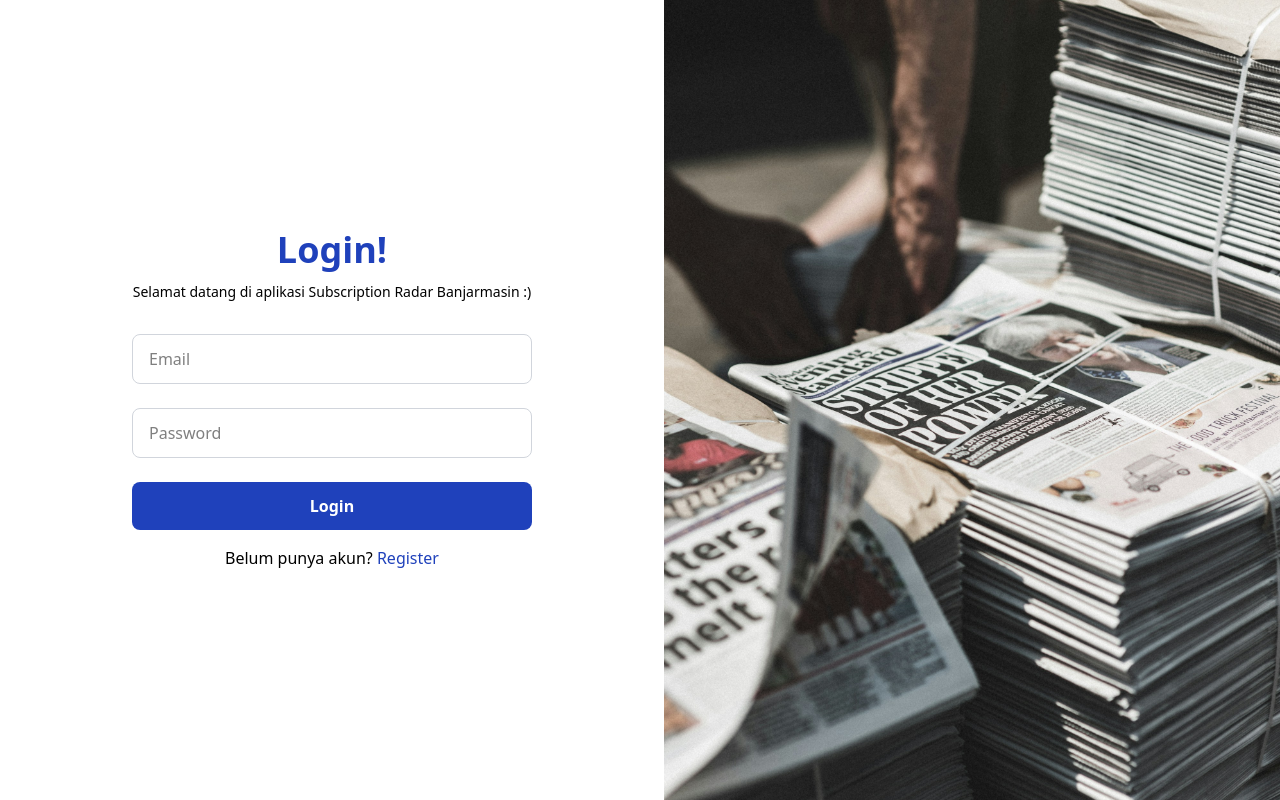
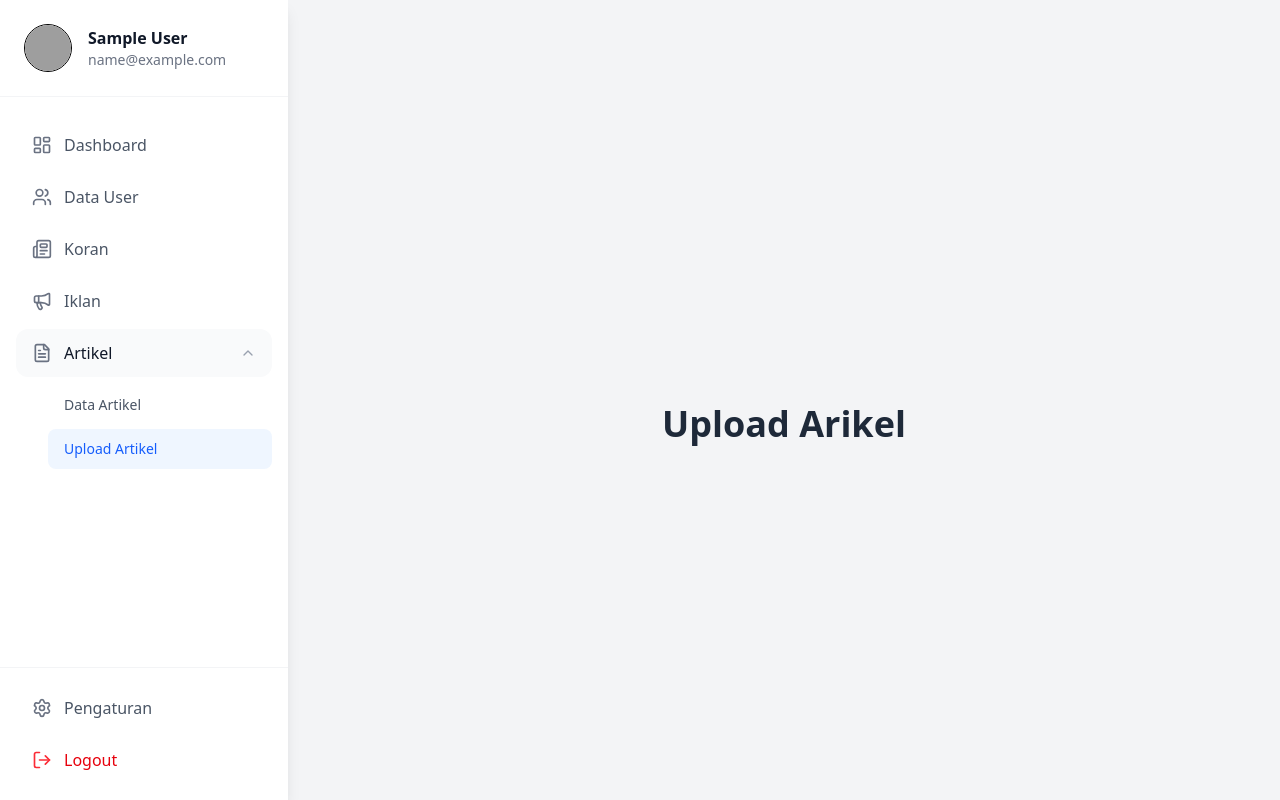
Before and after one commit to aldy02/subscriptionRadarBJM, a React (Vite) app in the folder frontend/: page /admin/artikel/upload in a window 1280 px wide. Built offline with nearby package versions, Linux system fonts and the light colour scheme; sample sign-in values are in the browser's storage; grey boxes are pictures that could not be loaded.

Commit message:
Feat: Add Sidebar Component for Admin

```diff
--- a/frontend/package.json
+++ b/frontend/package.json
@@ -12,6 +12,7 @@
   "dependencies": {
     "@tailwindcss/vite": "^4.1.12",
     "axios": "^1.11.0",
+    "lucide-react": "^0.542.0",
     "react": "^19.1.1",
     "react-dom": "^19.1.1",
     "react-router-dom": "^7.8.2",
--- a/frontend/src/App.jsx
+++ b/frontend/src/App.jsx
@@ -1,9 +1,16 @@
-import { BrowserRouter, Routes, Route } from "react-router-dom";
+import { Routes, Route } from "react-router-dom";
 import Login from "./pages/Login";
 import Register from "./pages/Register";
 import Home from "./pages/Home";
-import AdminDashboard from "./pages/AdminDashboard";
+import AdminDashboard from "./pages/admin/AdminDashboard";
+import UserData from "./pages/admin/UserData"
+import Koran from "./pages/admin/Koran"
+import Iklan from "./pages/admin/Iklan"
+import ArtikelData from "./pages/admin/ArtikelData"
+import ArtikelUpload from "./pages/admin/ArtikelUpload"
+import Settings from "./pages/admin/Settings"
 import ProtectedRoute from "./components/ProtectedRoute";
+import AdminLayout from "./layouts/AdminLayout";
 
 function App() {
 
@@ -17,11 +24,26 @@ function App() {
           <Home />
         </ProtectedRoute>
       } />
-      <Route path="/admin" element={
-        <ProtectedRoute allowedRoles={["admin"]}>
-          <AdminDashboard />
-        </ProtectedRoute>
-      } />
+
+      {/* Admin Routes */}
+      <Route
+        path="/admin"
+        element={
+          <ProtectedRoute allowedRoles={["admin"]}>
+            <AdminLayout />
+          </ProtectedRoute>
+        }>
+
+        {/* Default Admin Page */}
+        <Route index element={<AdminDashboard />} />
+        <Route path="data-user" element={<UserData />} />
+        <Route path="koran" element={<Koran />} />
+        <Route path="iklan" element={<Iklan />} />
+        <Route path="artikel/data" element={<ArtikelData />} />
+        <Route path="artikel/upload" element={<ArtikelUpload />} />
+        <Route path="pengaturan" element={<Settings />} />
+      </Route>
+
       {/* Default Redirect */}
       <Route path="*" element={<Login />} />
 
--- /dev/null
+++ b/frontend/src/components/Sidebar.jsx
@@ -0,0 +1,183 @@
+import { useState, useEffect } from "react";
+import { Link, useLocation, useNavigate } from "react-router-dom";
+import {
+  LayoutDashboard,
+  Users,
+  Newspaper,
+  Megaphone,
+  FileText,
+  Settings,
+  LogOut,
+  ChevronDown,
+} from "lucide-react";
+
+const menuItems = [
+  { name: "Dashboard", icon: LayoutDashboard, path: "/admin" },
+  { name: "Data User", icon: Users, path: "/admin/data-user" },
+  { name: "Koran", icon: Newspaper, path: "/admin/koran" },
+  { name: "Iklan", icon: Megaphone, path: "/admin/iklan" },
+  {
+    name: "Artikel",
+    icon: FileText,
+    submenu: [
+      { name: "Data Artikel", path: "/admin/artikel/data" },
+      { name: "Upload Artikel", path: "/admin/artikel/upload" },
+    ],
+  },
+];
+
+export default function Sidebar() {
+  const location = useLocation();
+  const navigate = useNavigate();
+  const [openMenu, setOpenMenu] = useState("Artikel");
+  const [user, setUser] = useState({
+    name: "Guest",
+    email: "guest@example.com",
+    avatar: "https://ui-avatars.com/api/?name= ",
+  });
+
+  // Get user data from localStorage
+  useEffect(() => {
+    const storedUser = localStorage.getItem("user");
+    if (storedUser) {
+      setUser(JSON.parse(storedUser));
+    }
+  }, []);
+
+  // Toggle submenu
+  const toggleSubmenu = (name) => {
+    setOpenMenu(openMenu === name ? null : name);
+  };
+
+  // Logout
+  const handleLogout = () => {
+    localStorage.removeItem("user");
+    localStorage.removeItem("token");
+    navigate("/login");
+  };
+
+  return (
+    <div className="h-screen w-72 bg-white shadow-lg flex flex-col">
+      {/* Top: User profile */}
+      <div className="p-6 border-b border-gray-100">
+        <div className="flex items-center gap-4">
+
+          <img
+            src={user.profile_photo || `https://ui-avatars.com/api/?name=${user.name}`}
+            alt="Avatar"
+            className="w-12 h-12 rounded-full object-cover border" />
+
+          <div>
+            <p className="font-semibold text-gray-900 text-base">{user.name}</p>
+            <p className="text-sm text-gray-500">{user.email}</p>
+          </div>
+
+        </div>
+      </div>
+      {/* Top: user profile */}
+
+      {/* Menu items */}
+      <nav className="flex-1 px-4 py-6 space-y-1">
+
+        {/* Mapping menu item */}
+        {menuItems.map((item, idx) => {
+          const Icon = item.icon;
+          const isActive = location.pathname === item.path;
+
+          return (
+            <div key={idx}>
+              {item.submenu ? (
+                <>
+                  {/* Parent */}
+                  <button
+                    onClick={() => toggleSubmenu(item.name)}
+                    className={`flex items-center justify-between w-full px-4 py-3 rounded-xl mb-1 transition-all duration-200 ${openMenu === item.name
+                      ? "bg-gray-50 text-gray-900"
+                      : "text-gray-600 hover:bg-gray-50 hover:text-gray-900"
+                      }`}>
+
+                    <div className="flex items-center gap-3">
+                      <Icon size={20} className="text-gray-500" />
+                      <span className="font-medium">{item.name}</span>
+                    </div>
+                    <ChevronDown
+                      size={16}
+                      className={`transform transition-transform duration-200 text-gray-400 ${openMenu === item.name ? "rotate-180" : ""
+                        }`}
+                    />
+                  </button>
+                  {/* Parent */}
+
+                  {/* Sub from submenu (expand) */}
+                  {openMenu === item.name && (
+                    <div className="ml-8 mt-2 mb-3 space-y-1">
+                      {item.submenu.map((sub, subIdx) => (
+                        <Link
+                          key={subIdx}
+                          to={sub.path}
+                          className={`block px-4 py-2.5 text-sm rounded-lg transition-all duration-200 ${location.pathname === sub.path
+                            ? "text-blue-600 font-medium bg-blue-50"
+                            : "text-gray-600 hover:text-gray-900 hover:bg-gray-50"
+                            }`}
+                        >
+
+                          {sub.name}
+
+                        </Link>
+                      ))}
+                    </div>
+                  )}
+                </>
+              ) : (
+                // Single menu
+                <Link
+                  to={item.path}
+                  className={`flex items-center gap-3 px-4 py-3 rounded-xl mb-1 transition-all duration-200 ${isActive
+                    ? "bg-blue-50 text-blue-600 font-medium"
+                    : "text-gray-600 hover:bg-gray-50 hover:text-gray-900"
+                    }`}
+                >
+
+                  <Icon size={20} className={isActive ? "text-blue-600" : "text-gray-500"} />
+                  <span className="font-medium">{item.name}</span>
+
+                </Link>
+              )}
+            </div>
+          )
+        })}
+      </nav>
+      {/* Menu items */}
+
+      {/* Bottom: Settings & Logout */}
+      <div className="px-4 py-4 border-t border-gray-100 space-y-1">
+
+        {/* Pengaturan */}
+        <Link
+          to="/admin/pengaturan"
+          className={`flex items-center gap-3 px-4 py-3 rounded-xl transition-all duration-200 ${location.pathname === "/admin/pengaturan"
+            ? "bg-blue-50 text-blue-600 font-medium"
+            : "text-gray-600 hover:bg-gray-50 hover:text-gray-900"
+            }`}
+        >
+
+          <Settings size={20} className={location.pathname === "/admin/pengaturan" ? "text-blue-600" : "text-gray-500"} />
+          <span className="font-medium">Pengaturan</span>
+
+        </Link>
+
+        {/* Logout */}
+        <button
+          onClick={handleLogout}
+          className="flex items-center gap-3 px-4 py-3 rounded-xl text-red-600 hover:bg-red-50 transition-all duration-200 w-full text-left">
+
+          <LogOut size={20} className="text-red-500" />
+          <span className="font-medium">Logout</span>
+        </button>
+
+      </div>
+      {/* Bottom: Settings & Logout */}
+
+    </div>
+  );
+}
--- /dev/null
+++ b/frontend/src/layouts/AdminLayout.jsx
@@ -0,0 +1,16 @@
+import Sidebar from "../components/Sidebar";
+import { Outlet } from "react-router-dom";
+
+export default function AdminLayout() {
+    return (
+        <div className="flex min-h-screen bg-gray-100">
+            {/* Sidebar */}
+            <Sidebar />
+
+            {/* Main Content */}
+            <div className="flex-1 p-6">
+                <Outlet />
+            </div>
+        </div>
+    );
+}
--- /dev/null
+++ b/frontend/src/pages/admin/ArtikelData.jsx
@@ -0,0 +1,9 @@
+import React from "react";
+
+export default function ArtikelData() {
+  return (
+    <div className="flex items-center justify-center h-screen bg-gray-100">
+      <h1 className="text-4xl font-bold text-gray-800">Data Arikel</h1>
+    </div>
+  );
+}
--- /dev/null
+++ b/frontend/src/pages/admin/ArtikelUpload.jsx
@@ -0,0 +1,9 @@
+import React from "react";
+
+export default function ArtikelUpload() {
+  return (
+    <div className="flex items-center justify-center h-screen bg-gray-100">
+      <h1 className="text-4xl font-bold text-gray-800">Upload Arikel</h1>
+    </div>
+  );
+}
--- /dev/null
+++ b/frontend/src/pages/admin/Iklan.jsx
@@ -0,0 +1,9 @@
+import React from "react";
+
+export default function Iklan() {
+  return (
+    <div className="flex items-center justify-center h-screen bg-gray-100">
+      <h1 className="text-4xl font-bold text-gray-800">Iklan</h1>
+    </div>
+  );
+}
--- /dev/null
+++ b/frontend/src/pages/admin/Koran.jsx
@@ -0,0 +1,9 @@
+import React from "react";
+
+export default function Koran() {
+  return (
+    <div className="flex items-center justify-center h-screen bg-gray-100">
+      <h1 className="text-4xl font-bold text-gray-800">Koran</h1>
+    </div>
+  );
+}
--- /dev/null
+++ b/frontend/src/pages/admin/Settings.jsx
@@ -0,0 +1,9 @@
+import React from "react";
+
+export default function Settings() {
+  return (
+    <div className="flex items-center justify-center h-screen bg-gray-100">
+      <h1 className="text-4xl font-bold text-gray-800">Pengaturan</h1>
+    </div>
+  );
+}
--- /dev/null
+++ b/frontend/src/pages/admin/UserData.jsx
@@ -0,0 +1,9 @@
+import React from "react";
+
+export default function UserData() {
+  return (
+    <div className="flex items-center justify-center h-screen bg-gray-100">
+      <h1 className="text-4xl font-bold text-gray-800">Data User</h1>
+    </div>
+  );
+}
```
Also changed, not shown: frontend/src/pages/admin/AdminDashboard.jsx (renamed from frontend/src/pages/AdminDashboard.jsx).
